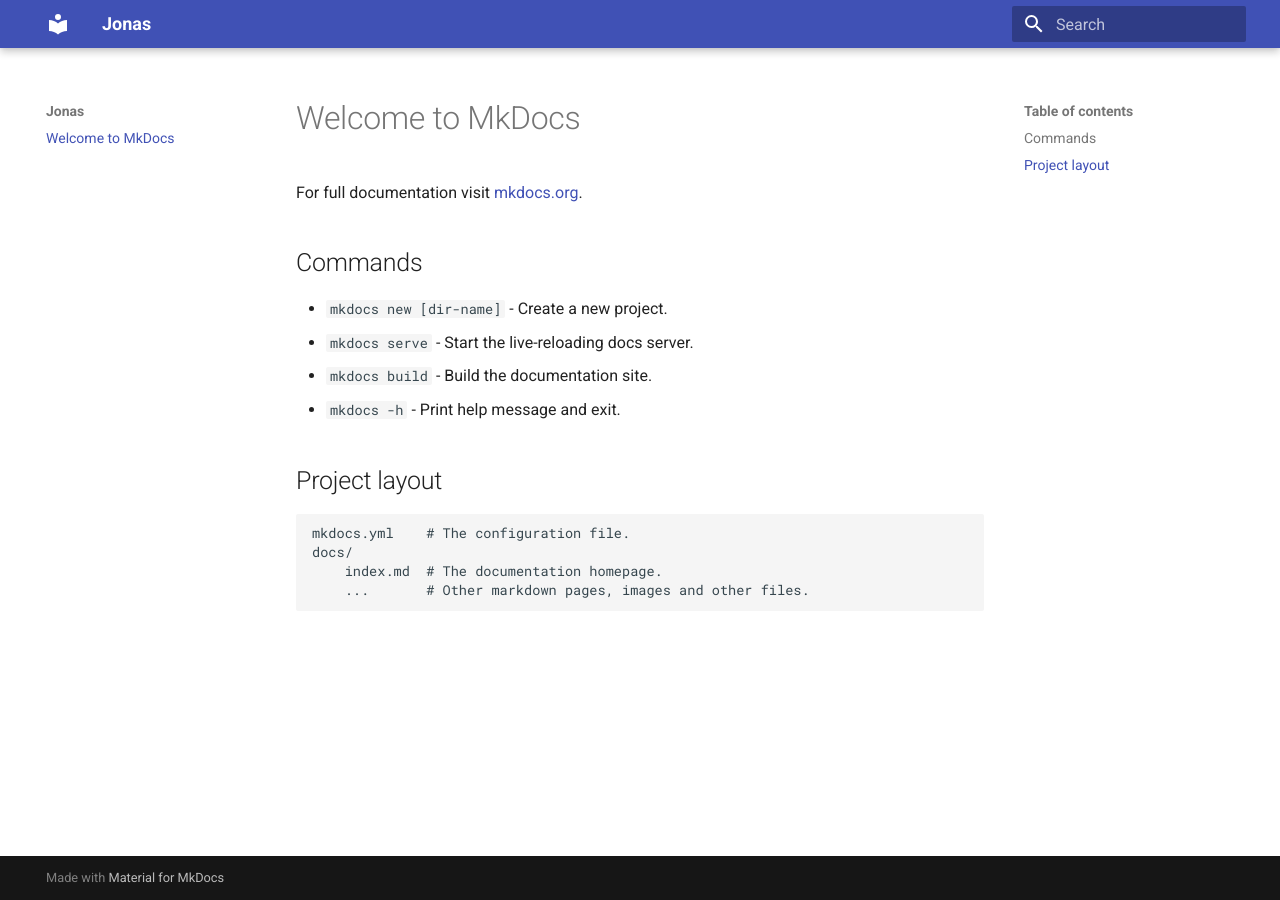
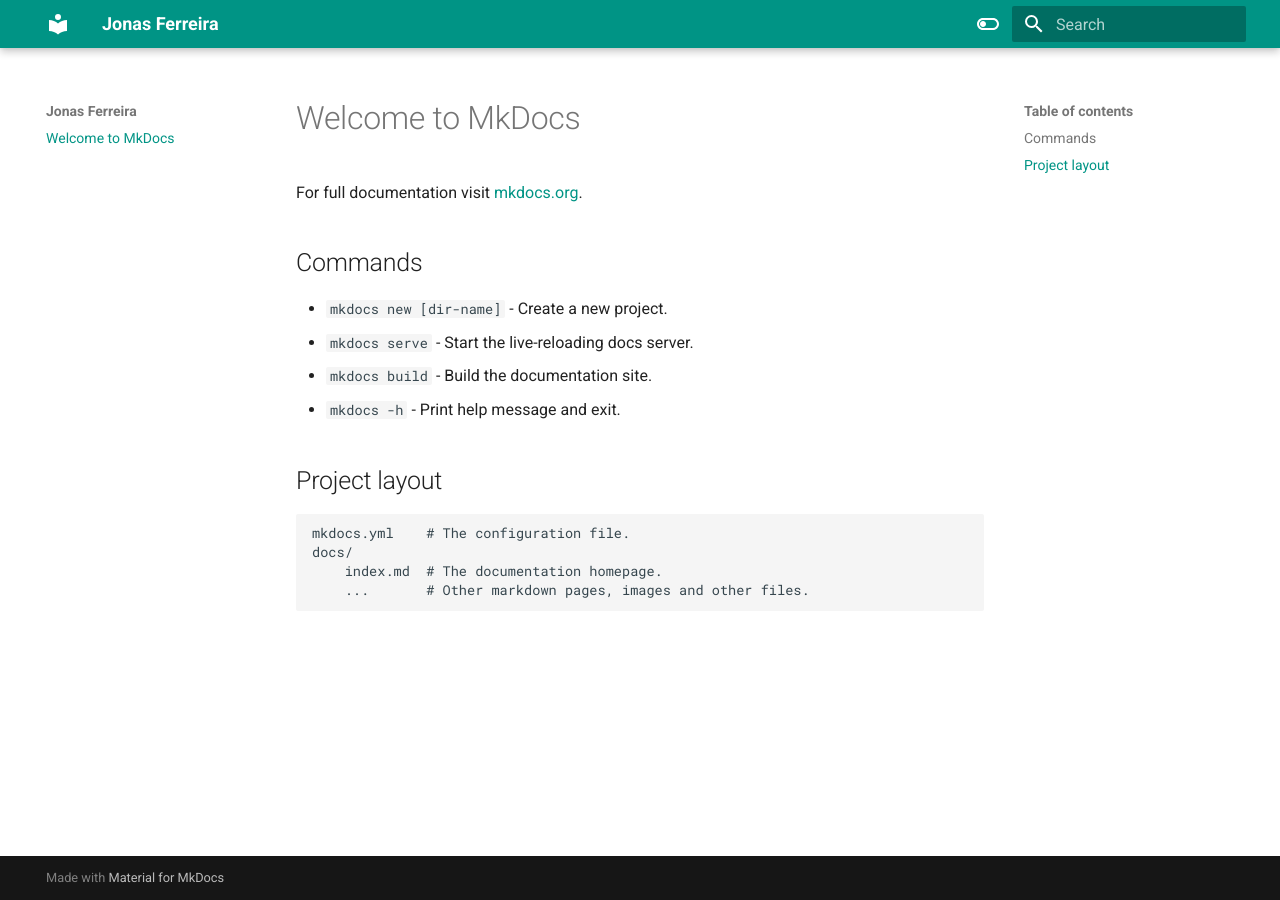
Before and after one commit to jonasmcferreira/jonasmcferreira.github.io, an MkDocs documentation site: the page built from docs/index.md, in a window 1280 px wide. Built offline with MkDocs 1.6.1 and Material for MkDocs 9.7.7, drawn with Linux system fonts in a browser that asks for light colours.

Commit message:
main modified mkdocs.yml

```diff
--- a/mkdocs.yml
+++ b/mkdocs.yml
@@ -1,3 +1,14 @@
-site_name: Jonas
+site_name: Jonas Ferreira
 theme:
   name: material
+  palette:
+    - scheme: default
+      primary: teal
+      toggle:
+        icon: material/toggle-switch-off-outline
+        name: turn off the light
+    - scheme: slate
+      primary: teal
+      toggle:
+        icon: material/toggle-switch
+        name: turn on the light
```
